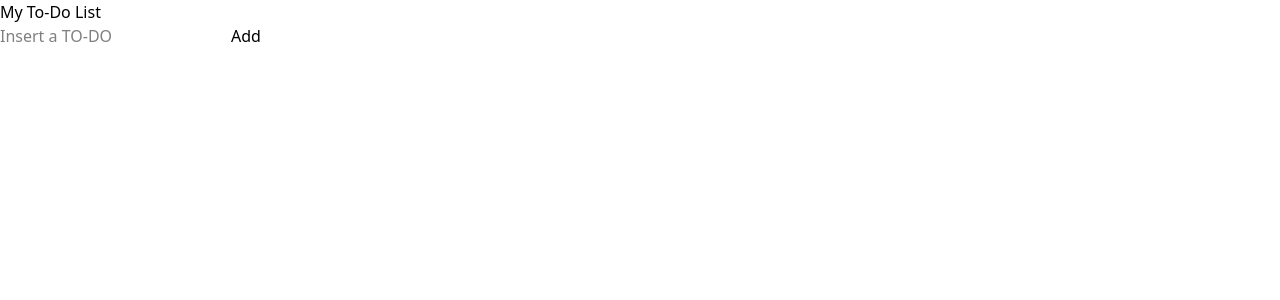
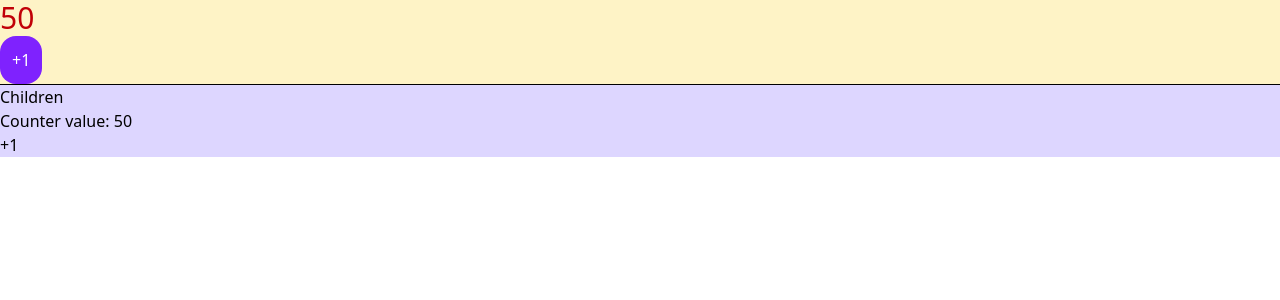
Before and after one commit to Ralexs0096/react-todo-list-ccl-session, a React (Vite) app: page / in a window 1280 px wide. Shown: the top 300 px of the page. Built offline with nearby package versions, Linux system fonts and the light colour scheme; no server answers.

Commit message:
Custom hooks and react context

```diff
--- a/src/App.jsx
+++ b/src/App.jsx
@@ -1,13 +1,47 @@
 import './index.css';
-import Card from './components/Card';
+import CounterProvider, { useCounterContext } from './contexts/counterProvider';
+import ChildrenComponent from './components/ChildrenComponent';
 
-// Fragment = <></>
+const INITIAL_VALUE = 5;
+
+const CounterComponent = () => {
+  const { counter, increase } = useCounterContext();
+  // const { counter, decrease, increase, reset } = useCounter(INITIAL_VALUE);
+  return (
+    <div className="bg-amber-100">
+      <h1 className="text-3xl text-red-700">{counter}</h1>
+      {/* <button
+        onClick={decrease}
+        className="bg-violet-600 rounded-2xl p-3 text-white mr-1"
+      >
+        -1
+      </button> */}
+      {/* <button
+        onClick={reset}
+        className="bg-violet-600 rounded-2xl p-3 text-white mr-1"
+      >
+        Reset
+      </button> */}
+      <button
+        onClick={increase}
+        className="bg-violet-600 rounded-2xl p-3 text-white mr-1"
+      >
+        +1
+      </button>
+
+      <hr />
+      <ChildrenComponent />
+    </div>
+  );
+};
 
 const App = () => {
   return (
-    <main>
-      <Card />
-    </main>
+    <CounterProvider>
+      <>
+        <CounterComponent />
+      </>
+    </CounterProvider>
   );
 };
 
--- a/src/components/Children.jsx
+++ /dev/null
@@ -1,16 +0,0 @@
-import React, { useEffect } from 'react';
-
-const Children = () => {
-  useEffect(() => {
-    console.log('Children component mounted');
-
-    return () => {
-      // cleanup function
-      console.log('Component unmounted');
-    };
-  }, []);
-
-  return <div>Children</div>;
-};
-
-export default Children;
--- /dev/null
+++ b/src/components/ChildrenComponent.jsx
@@ -0,0 +1,24 @@
+import React from 'react';
+import { useCounterContext } from '../contexts/counterProvider';
+
+const ChildrenComponent = () => {
+  const { counter, increase } = useCounterContext();
+  // useEffect(() => {
+  //   console.log('Children component mounted');
+
+  //   return () => {
+  //     // cleanup function
+  //     console.log('Component unmounted');
+  //   };
+  // }, []);
+
+  return (
+    <div className="bg-violet-200">
+      <h1>Children</h1>
+      <h2>Counter value: {counter}</h2>
+      <button onClick={increase}>+1</button>
+    </div>
+  );
+};
+
+export default ChildrenComponent;
--- /dev/null
+++ b/src/components/FilterList.jsx
@@ -0,0 +1,97 @@
+import { useState } from 'react';
+// import { Input } from '@/components/ui/input';
+// import { Card, CardHeader, CardContent, CardTitle } from '@/components/ui/card';
+// import { Button } from './ui/button';
+
+const FilterList = () => {
+  const [counter, setCounter] = useState(5);
+  const [filter, setFilter] = useState('');
+
+  const initialFruits = [
+    'Apple',
+    'Banana',
+    'Cherry',
+    'Fig',
+    'Grape',
+    'Kiwi',
+    'Lemon',
+    'Mango'
+  ];
+
+  const [fruits, setFruits] = useState(initialFruits);
+
+  const filteredFruits = fruits.filter((fruit) =>
+    fruit.toLowerCase().includes(filter.toLowerCase())
+  );
+
+  const addFruit = () => {
+    setFruits([...fruits, `New fruit (${fruits.length + 1})`]);
+  };
+
+  return (
+    <div className="p-4 space-y-4">
+      <Card>
+        <CardHeader>
+          <CardTitle className="text-lg font-semibold">
+            Fruit Filter {counter}
+          </CardTitle>
+
+          <div className="flex items-center space-x-4">
+            <Button
+              variant="outline"
+              onClick={() => setCounter(counter + 1)}
+              className="w-10"
+            >
+              +1
+            </Button>
+            <Button
+              variant="outline"
+              onClick={() => setCounter(counter - 1)}
+              className="w-10"
+            >
+              -1
+            </Button>
+          </div>
+        </CardHeader>
+        <CardContent className="space-y-4">
+          <Input
+            type="text"
+            placeholder="Search for a fruit..."
+            value={filter}
+            onChange={(e) => setFilter(e.target.value)}
+            className="w-full"
+          />
+        </CardContent>
+        <Button variant="outline" onClick={addFruit}>
+          Add new Fruit
+        </Button>
+      </Card>
+
+      <Card>
+        <CardHeader>
+          <CardTitle className="text-lg font-semibold">
+            Filtered Fruits
+          </CardTitle>
+        </CardHeader>
+        <CardContent>
+          <ul className="space-y-2">
+            {filteredFruits.length > 0 ? (
+              filteredFruits.map((fruit, index) => (
+                <li
+                  key={index}
+                  className="p-2 bg-gray-100 rounded-md text-gray-800"
+                >
+                  {fruit}
+                </li>
+              ))
+            ) : (
+              <p className="text-gray-500">No fruits found.</p>
+            )}
+          </ul>
+        </CardContent>
+      </Card>
+    </div>
+  );
+};
+
+export default FilterList;
--- a/src/components/Input.jsx
+++ b/src/components/Input.jsx
@@ -1,5 +1,5 @@
 import { useEffect, useState } from 'react';
-import Children from './Children';
+import ChildrenComponent from './ChildrenComponent';
 
 const Input = () => {
   const [input, setInput] = useState('');
@@ -34,7 +34,7 @@ const Input = () => {
         <button className="add-todo">Add</button>
       </div>
       {/* conditional rendering */}
-      {input.length > 5 && input.length < 10 ? <Children /> : null}
+      {input.length > 5 && input.length < 10 ? <ChildrenComponent /> : null}
     </>
   );
 };
--- /dev/null
+++ b/src/contexts/counterProvider.jsx
@@ -0,0 +1,35 @@
+import { createContext, use, useState } from 'react';
+
+const defaultValue = {
+  counter: 0,
+  increase: () => {
+    console.log('TEST');
+  }
+};
+
+export const CounterContext = createContext(defaultValue);
+
+export const useCounterContext = () => use(CounterContext);
+
+const CounterProvider = ({ children }) => {
+  const [counter, setCounter] = useState(50);
+
+  const increase = () => {
+    setCounter(counter + 1);
+  };
+
+  return (
+    <CounterContext.Provider
+      value={{
+        counter,
+        increase
+      }}
+    >
+      {children}
+    </CounterContext.Provider>
+  );
+};
+
+export default CounterProvider;
+
+// export const useCounterContext = () => use(CounterContext);
--- /dev/null
+++ b/src/hooks/useCounter.jsx
@@ -0,0 +1,22 @@
+import { useState } from 'react';
+
+export const useCounter = (initialValue = 20) => {
+  const [counter, setCounter] = useState(initialValue);
+  const increase = () => {
+    setCounter(counter + 1);
+  };
+
+  const decrease = () => {
+    setCounter(counter - 1);
+  };
+
+  const reset = () => {
+    setCounter(initialValue);
+  };
+  return {
+    counter: counter,
+    increase: increase,
+    decrease,
+    reset
+  };
+};
--- a/vite.config.js
+++ b/vite.config.js
@@ -1,8 +1,17 @@
+import path from 'path';
+import tailwindcss from '@tailwindcss/vite';
+import react from '@vitejs/plugin-react';
 import { defineConfig } from 'vite';
-import react from '@vitejs/plugin-react';
-import tailwindcss from '@tailwindcss/vite';
 
 // https://vite.dev/config/
 export default defineConfig({
-  plugins: [react(), tailwindcss()]
+  plugins: [react(), tailwindcss()],
+  resolve: {
+    alias: {
+      '@': path.resolve(
+        '/Users/ralexs/Desktop/Dev/PROJECTS/MENTORING/todo-list',
+        './src'
+      )
+    }
+  }
 });
```
